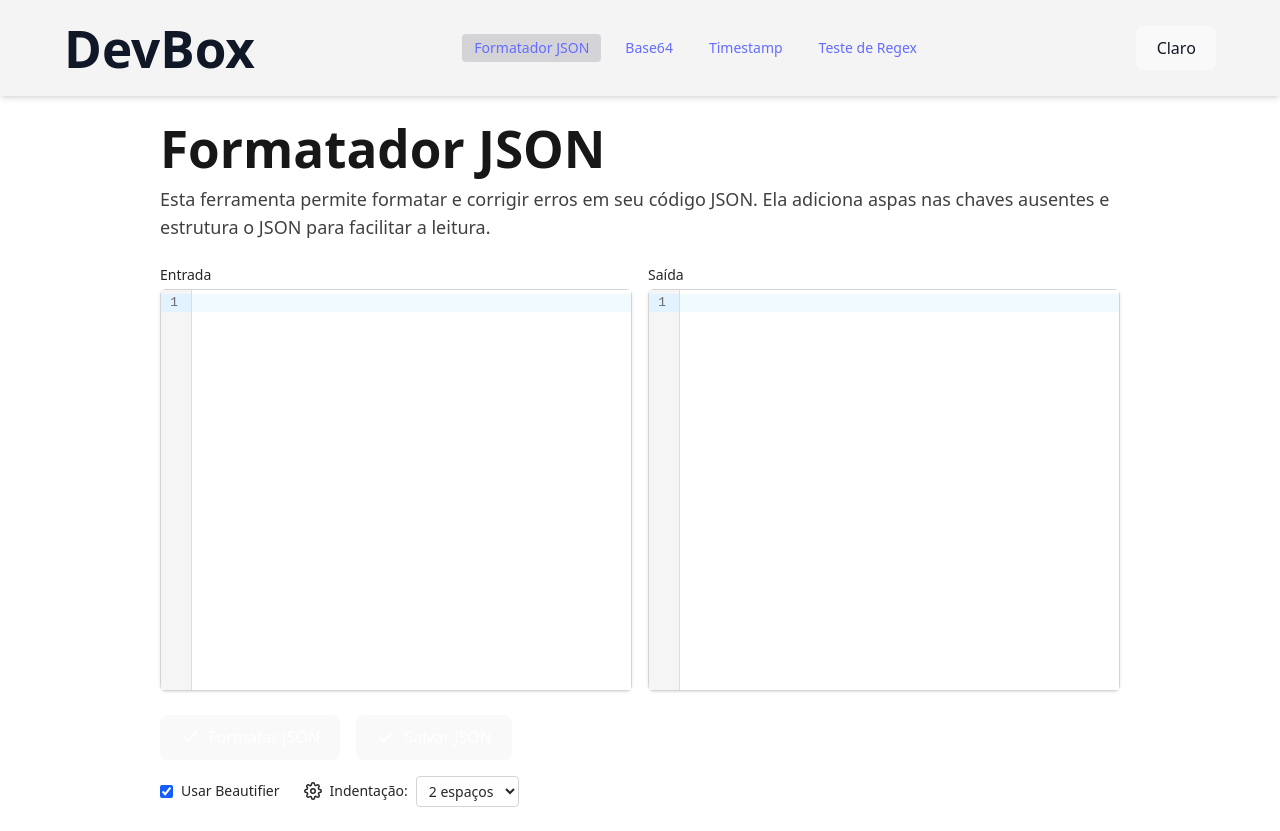
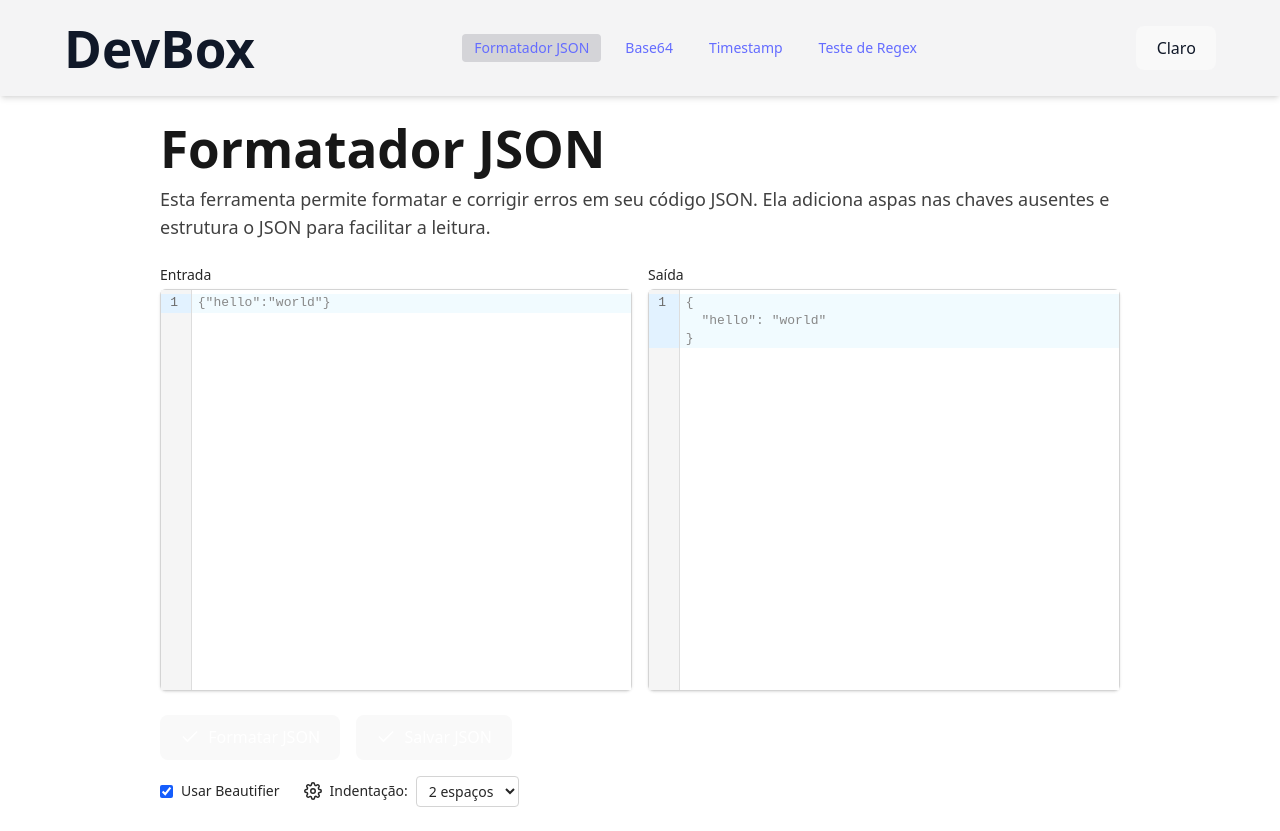
Before and after one commit to Elismar13/devbox, a React (Vite) app: page / in a window 1280 px wide. Built offline with nearby package versions, Linux system fonts and the light colour scheme.

Commit message:
feat: add placeholder text to input fields in Base64Tool and JsonFormatter for improved user guidance

```diff
--- a/src/pages/Base64Tool.tsx
+++ b/src/pages/Base64Tool.tsx
@@ -43,6 +43,8 @@ export default function Base64Tool() {
     }
   }
 
+  const placeholder = 'Hello World'
+
   const handleCopy = () => {
     navigator.clipboard.writeText(output)
   }
@@ -72,6 +74,7 @@ export default function Base64Tool() {
             label={t('base64.input')}
             value={input}
             onChange={setInput}
+            placeholder={placeholder}
             isDark={isDark}
             extensions={[EditorView.lineWrapping]}
           />
--- a/src/pages/JsonFormatter.tsx
+++ b/src/pages/JsonFormatter.tsx
@@ -51,6 +51,8 @@ export default function JsonFormatter() {
     URL.revokeObjectURL(url)
   }
 
+  const placeHolder = '{"hello":"world"}'
+
   return (
     <PageContainer>
       <h1 className="text-3xl font-semibold mb-2 text-neutral-900 dark:text-neutral-100">
@@ -66,6 +68,7 @@ export default function JsonFormatter() {
             label={t('jsonFormatter.input')}
             value={input}
             onChange={setInput}
+            placeholder={placeHolder}
             isDark={isDark}
             extensions={[json()]}
           />
@@ -77,6 +80,7 @@ export default function JsonFormatter() {
             value={output || (error ? `Erro: ${error}` : '')}
             readOnly
             isDark={isDark}
+            placeholder={improveAndFormatJson(placeHolder, applyBeautify, indentSize).formatted}
             extensions={[json()]}
           />
         </div>
```
